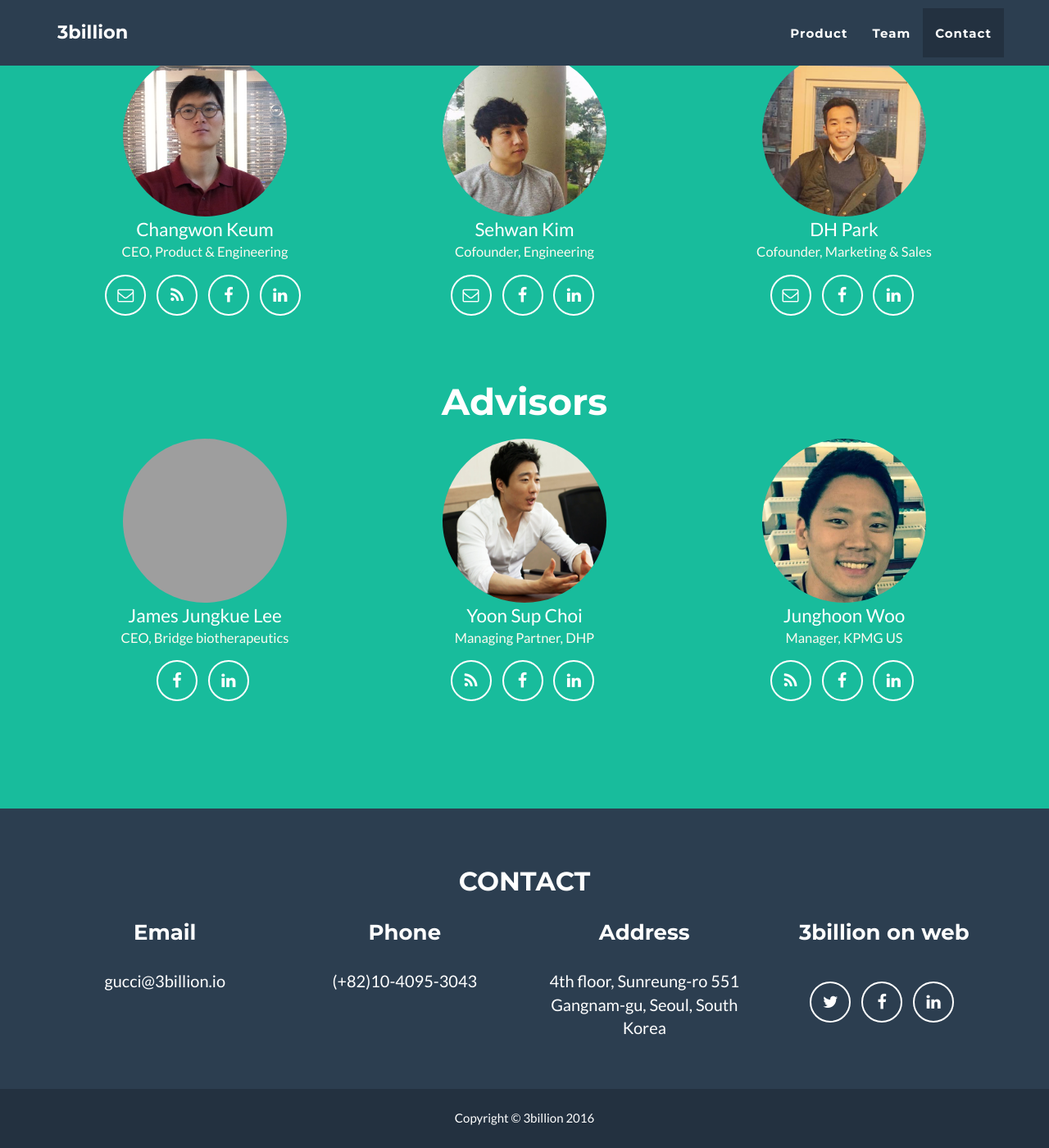
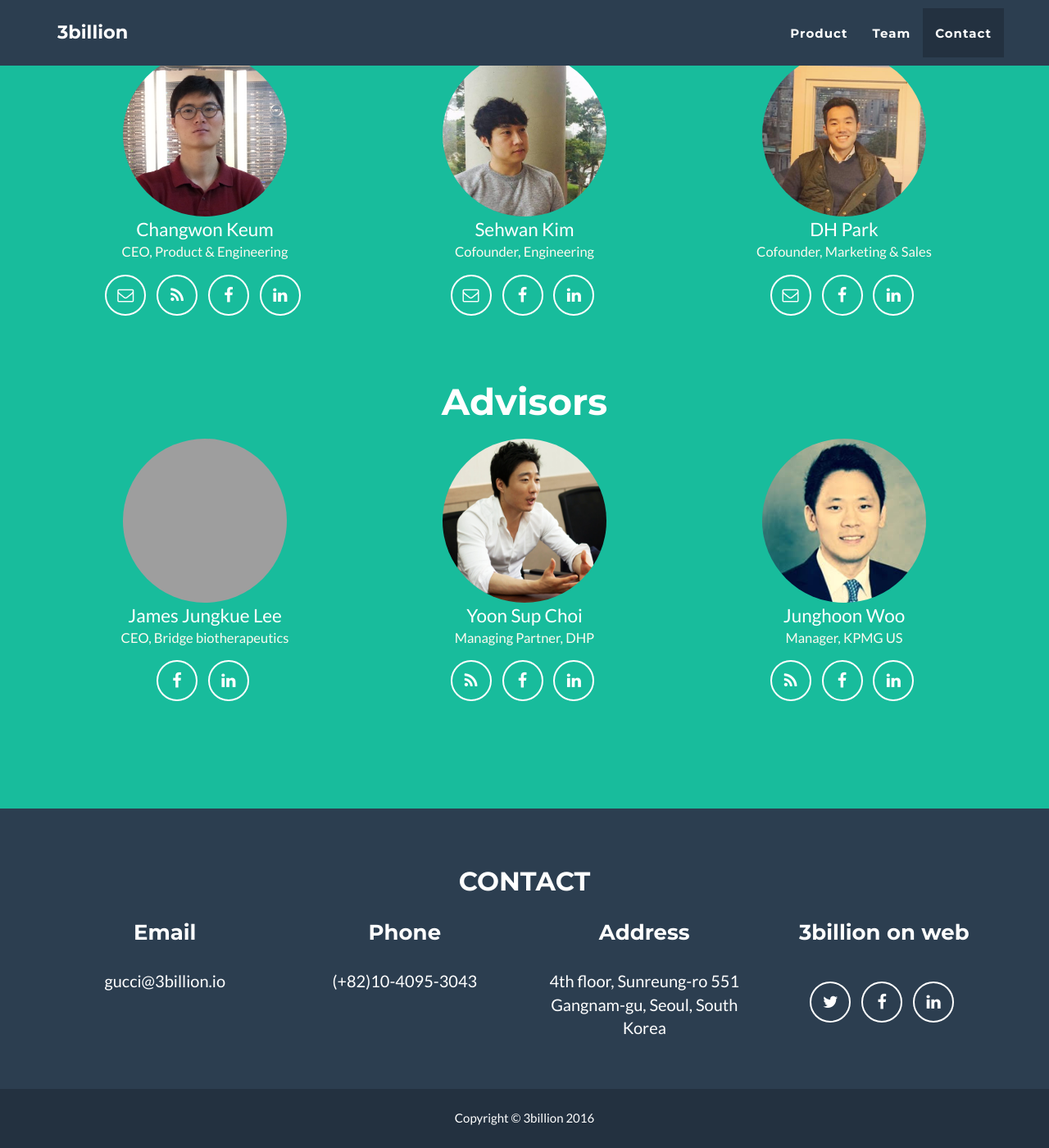
Before and after one commit to 3billion/3billion.github.io, a Jekyll site: the page built from index.html, in a window 1280 px wide and 1400 px high, scrolled down 1640 px. Shown: the whole window at 82% size. Built offline with Jekyll 4.4.1, drawn with Linux system fonts in a browser that asks for light colours; grey boxes are pictures that could not be loaded.

Commit message:
change advisors pics

```diff
--- a/_includes/css/main.css
+++ b/_includes/css/main.css
@@ -511,6 +511,7 @@ footer .footer-below {
 
 .member-img.junghoonwoo{
 	background-image: url('img/junghoonwoo.jpg');
+	background-position: 50% 20%;
 }
 
 
```
Also changed, not shown: img/junghoonwoo.jpg, 1 other file.
